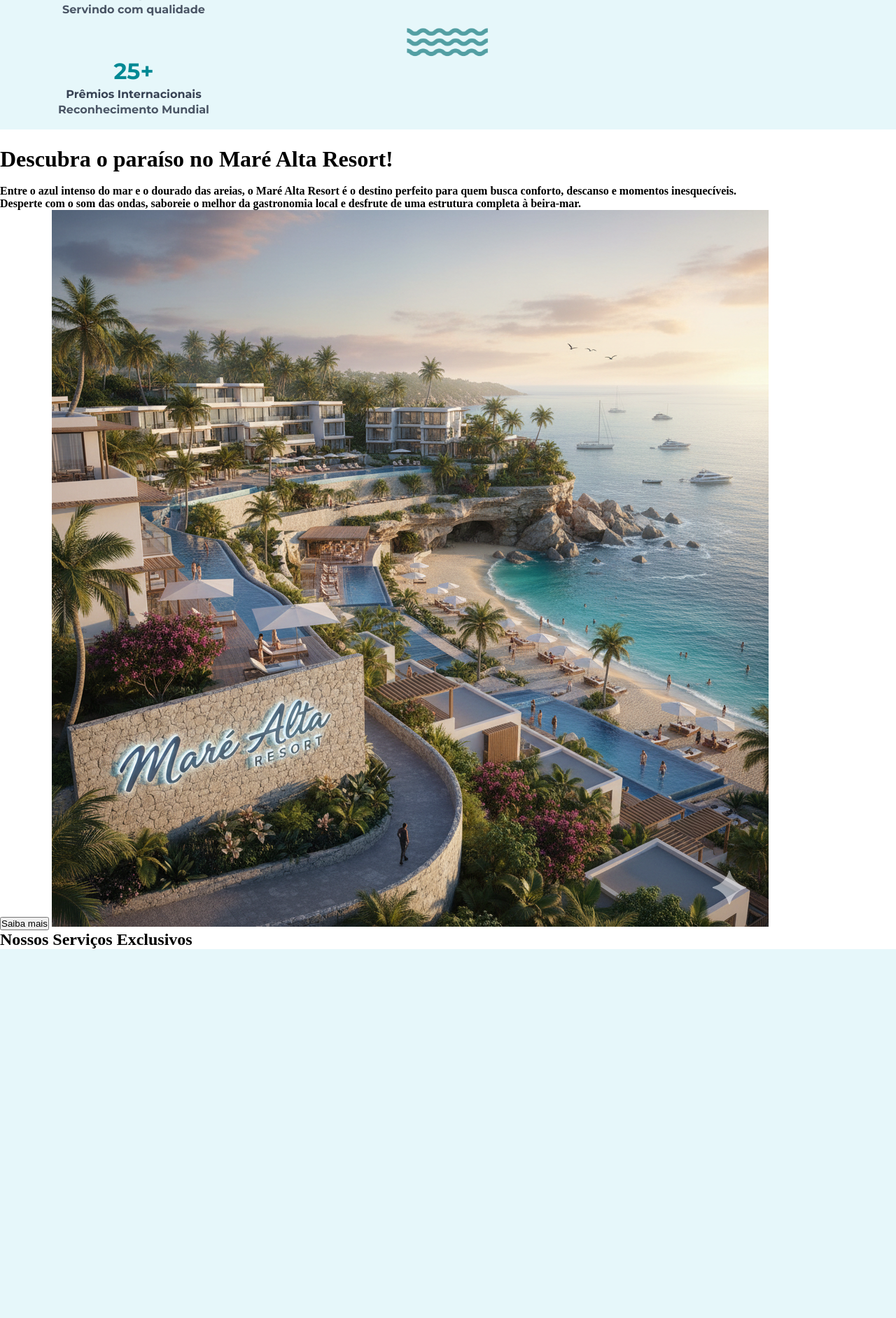
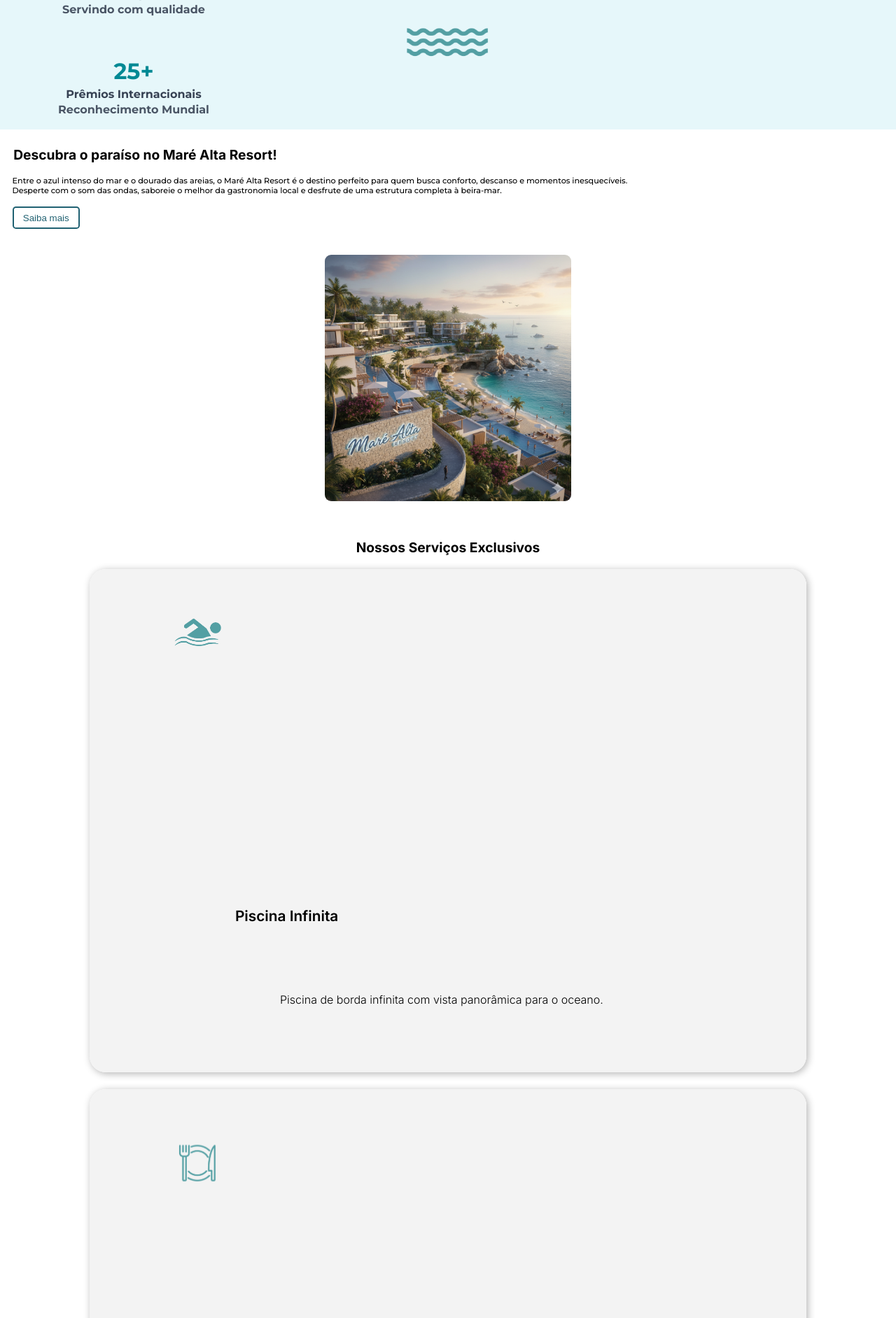
Before and after one commit to lavyniamonteiro/Hotel-Site, a PHP site: page /homepage.html in a window 1280 px wide. Shown: the part 844-2727 px from the top of the page at 70% size. Before the commit the page ends 2200 px from the top, so only its background shows below. Run offline with PHP 8.4, Linux system fonts and the light colour scheme.

Commit message:
cards e descrição implementada
cards dos serviços prontos

```diff
--- a/homepage.html
+++ b/homepage.html
@@ -15,6 +15,11 @@
     <link
         href="https://fonts.googleapis.com/css2?family=Dancing+Script:wght@400..700&family=Montserrat:ital,wght@0,100..900;1,100..900&display=swap"
         rel="stylesheet">
+    <!--FONTE-->
+    <link rel="preconnect" href="https://fonts.googleapis.com">
+    <link rel="preconnect" href="https://fonts.gstatic.com" crossorigin>
+    <link href="https://fonts.googleapis.com/css2?family=Dancing+Script:wght@400..700&family=Inter:ital,opsz,wght@0,14..32,100..900;1,14..32,100..900&family=Montserrat:ital,wght@0,100..900;1,100..900&display=swap"
+rel="stylesheet">
     <!--SIMBOLO DO MENU-->
     <link rel="stylesheet" href="https://cdnjs.cloudflare.com/ajax/libs/font-awesome/6.0.0/css/all.min.css">
     <title>Maré Alta Resort</title>
@@ -81,11 +86,30 @@
         <h3>Entre o azul intenso do mar e o dourado das areias, o Maré Alta Resort é o destino perfeito para quem busca conforto, descanso e momentos inesquecíveis.
             <br>
             Desperte com o som das ondas, saboreie o melhor da gastronomia local e desfrute de uma estrutura completa à beira-mar.</h3>
-        <button>Saiba mais</button>
-        <img src="./images/hotel1.png   " alt="imagem do hotel">
-        </section>
+        <button class="mais">Saiba mais</button>
+        <img src="./images/hotel1.png   " alt="imagem do hotel" class="img1">
+    </section>
         <section class="servicos">
             <h1>Nossos Serviços Exclusivos</h1>
+            <img src="./images/retangulo.png" alt="retangulo cinza" class="card">
+            <img src="./images/nadando.png" class="nadando">
+            <h2 class="nadandoT">Piscina Infinita</h2>
+            <p class="textoN">Piscina de borda infinita com vista panorâmica para o oceano.</p>
+            <img src="./images/retangulo.png" alt="retangulo cinza" class="card">
+            <img src="./images/prato.png" class="prato">
+            <h2 class="pratoT">Gastronomia</h2>
+            <p class="textoP">Restaurante com culinária internacional e sabores regionais.</p>
+            <img src="./images/retangulo.png" alt="retangulo cinza" class="card">
+            <img src="./images/spa.png" class="spa">
+            <h2 class="spaT">Spa & Wellness</h2>
+            <p class="textoS">Centro de bem-estar com massagens e terapias revitalizantes.</p>
+            <img src="./images/retangulo.png" alt="retangulo cinza" class="card">
+            <img src="./images/acade.png" class="acade">
+            <h2 class="acadeT">Academia</h2>
+            <p class="textoA">Treine com equipamentos modernos e uma paisagem inspiradora.</p>
+        </section>
+        <section class="acomodacoes">
+            <h1>Nossas Acomodações</h1>
         </section>
     <script src="./scripts/homepage.js"></script>
 
--- a/scripts/homepage.js
+++ b/scripts/homepage.js
@@ -1,11 +1,3 @@
-var hamburguer = document.getElementById("hamburguer");
-var menuLista = document.getElementById("menu-aberto");
-function toggleMenu(){
-    menuLista.classList.toggle("menu-ativo");
-}
-hamburguer.addEventListener('click', toggleMenu);
-console.log("hey")
-
 var hamburguer = document.getElementById("hamburguer");
 var menuLista = document.getElementById("menu-aberto");
 function toggleMenu(){
--- a/styles/homepage.css
+++ b/styles/homepage.css
@@ -254,9 +254,166 @@ button.menu-letras:hover {
    z-index: 988;
 }
 .aposAnima h1{
-    font-size: 2rem;
+    font-size: 1.2rem;
+    font-family: "Inter";
+    text-align: center;
+    text-align: left;
+    padding-left: 1.2rem;
 }
 .aposAnima h3{
+    font-size: 0.7rem;
+    font-family: 'Montserrat', Arial, sans-serif;
+    font-weight: 500;
+    padding-left: 1.1rem;
+    padding-right: 1.1rem;
+    margin-bottom: 1.0rem;
+}
+.mais{
+    color: var(--main-color);
+    background: #ffffff;
+    width: 6rem;
+    height: 2rem;
+    margin-left: 1.11rem;
+    border: 2px solid var(--main-color);
+    border-radius: 0.3rem;
+}
+
+.img1 {
+    width: 22rem;
+    height: auto;
+    display: block;
+    margin:  auto;
+    margin-top: 2.3rem;
+    border-radius: 9px;
+    margin-bottom: 3.4rem;
+}
+.servicos{
+    position: relative;
+}
+.servicos h1{
+    font-family: 'Inter';
+    font-size: 1.2rem;
+    text-align: center;
+    margin-bottom: 1.2rem;
+}
+.card {
+  margin-bottom: 1.5rem;
+  display: block;
+  width: 80%;
+  margin-left: auto;
+  margin-right: auto;
+  box-shadow: 2px 2px 11px rgb(0, 0, 0, 0.3);
+  border-radius: 23px;
+}
+.nadando{
+    width: 4.5rem;
+    height: auto;
+    position: absolute;
+    top: 3%;
+    left: 22%;
+    transform: translate(-50%,50%);
+}
+.prato{
+    width: 3.5rem;
+    height: auto;
+    position: absolute;
+    top: 28%;
+    left: 22%;
+    transform: translate(-50%,50%);
+}
+.spa{
+    width: 4rem;
+    height: auto;
+    position: absolute;
+    top: 53%;
+    left: 22%;
+    transform: translate(-50%,50%);
+}
+.acade{
+    width: 4rem;
+    height: auto;
+    position: absolute;
+    top: 78%;
+    left: 21%;
+    transform: translate(-50%,50%);
+}
+.nadandoT{
+    position: absolute;
+    top: 18%;
+    left: 32%;
+    transform: translate(-50%,-50%);
+    font-family: "Inter";
+    font-weight: 600;
+    font-size: 1.3rem;
+}
+.textoN{
+    position: absolute;
+    top: 22%;
+    left: 50%;
     font-size: 1rem;
-
+    transform: translate(-50%,-50%);
+    font-family: "Inter";
+    font-weight: 300;
+    width: 75%;
+    max-width: 30rem;
 }
+.pratoT{
+    position: absolute;
+    top: 41%;
+    left: 29.7%;
+    transform: translate(-50%,-50%);
+    font-family: "Inter";
+    font-weight: 600;
+    font-size: 1.3rem;
+}
+.textoP{
+    position: absolute;
+    top: 45%;
+    left: 50%;
+    font-size: 1rem;
+    transform: translate(-50%,-50%);
+    font-family: "Inter";
+    font-weight: 300;
+    width: 75%;
+    max-width: 30rem;
+}
+.spaT{
+    position: absolute;
+    top: 66%;
+    left: 33%;
+    transform: translate(-50%,-50%);
+    font-family: "Inter";
+    font-weight: 600;
+    font-size: 1.3rem;
+}
+.textoS{
+    position: absolute;
+    top: 70%;
+    left: 50%;
+    font-size: 1rem;
+    transform: translate(-50%,-50%);
+    font-family: "Inter";
+    font-weight: 300;
+    width: 75%;
+    max-width: 30rem;
+}
+.acadeT{
+    position: absolute;
+    top: 91%;
+    left: 26%;
+    transform: translate(-50%,-50%);
+    font-family: "Inter";
+    font-weight: 600;
+    font-size: 1.3rem;
+}
+.textoA{
+    position: absolute;
+    top: 95%;
+    left: 50%;
+    font-size: 1rem;
+    transform: translate(-50%,-50%);
+    font-family: "Inter";
+    font-weight: 300;
+    width: 75%;
+    max-width: 30rem;
+}
```
Also changed, not shown: images/acade.png (added), images/nadando.png (added), images/prato.png (added), images/retangulo.png (added), images/spa.png (added).
